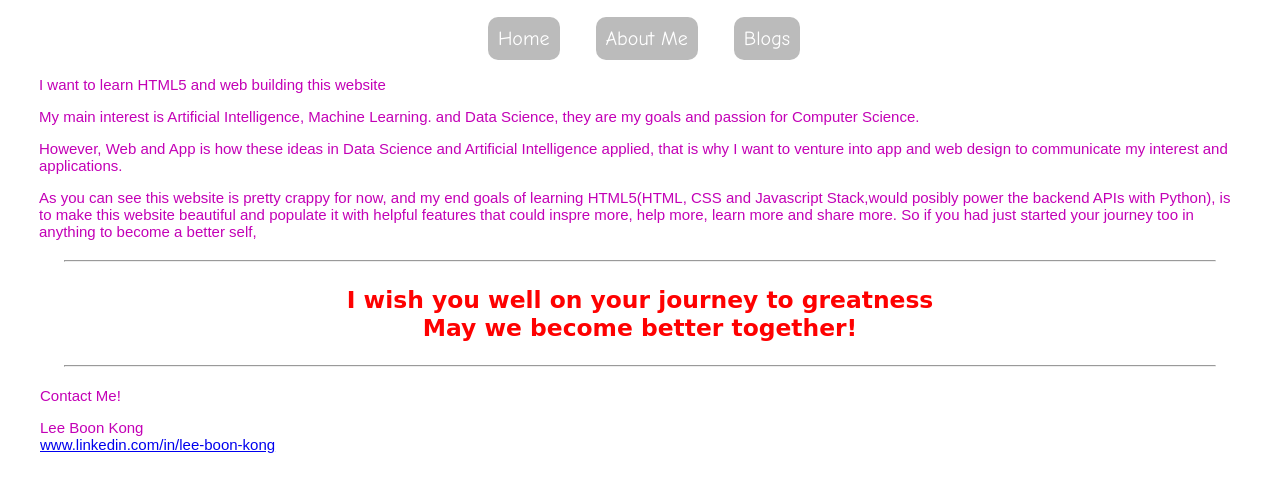
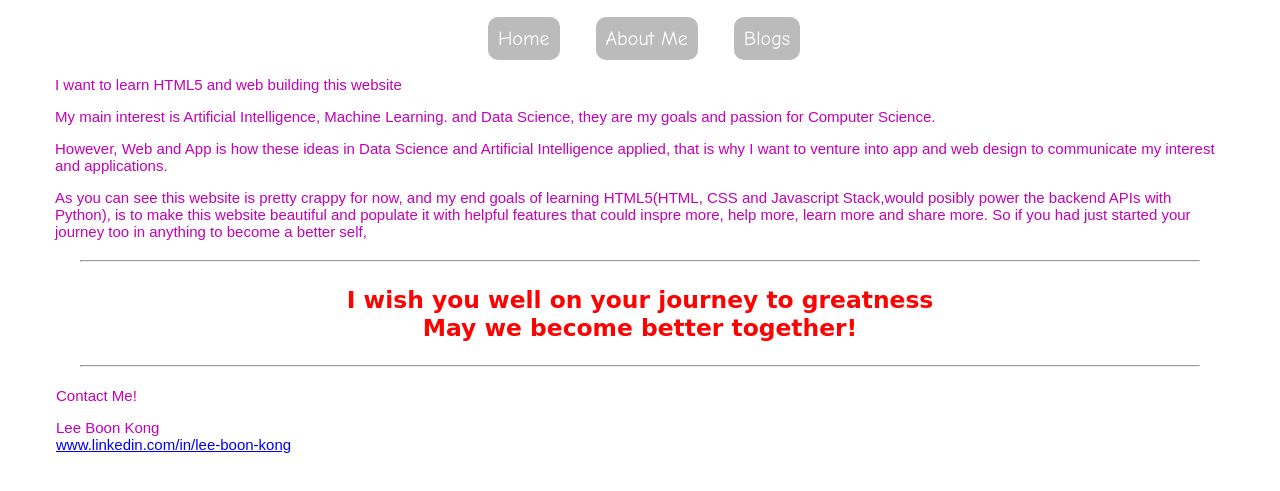
Before and after one commit to LeeBoonKong/LeeBoonKong.github.io, a plain HTML site: page index.html in a window 1280 px wide. Shown: the part 57-548 px from the top of the page. Drawn offline with Linux system fonts and the light colour scheme.

Commit message:
update agn

```diff
--- a/css/master.css
+++ b/css/master.css
@@ -1,6 +1,6 @@
 html{
-  margin-left: 1em;
-  margin-right: 1em;
+  margin-left: 2em;
+  margin-right: 2em;
 }
 
 nav{
@@ -16,6 +16,7 @@ button{
   font-size: 20px;
   text-decoration: none;
   border: none;
+  outline: none;
 }
 
 button:hover{
```
